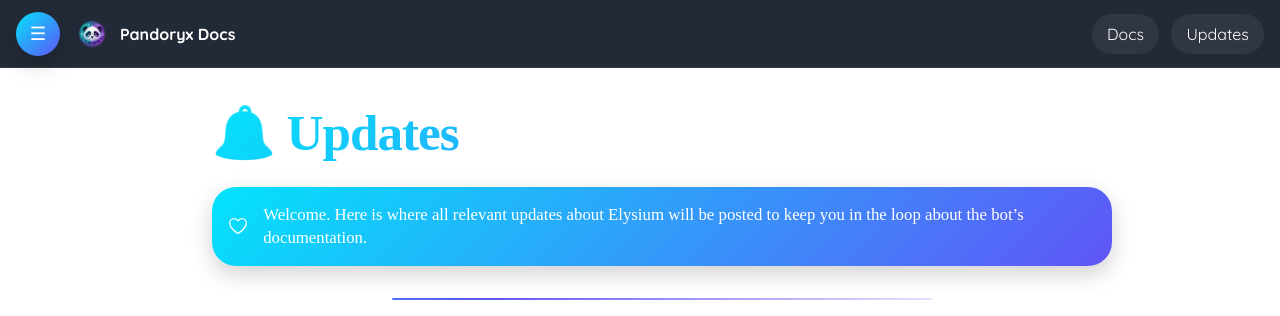
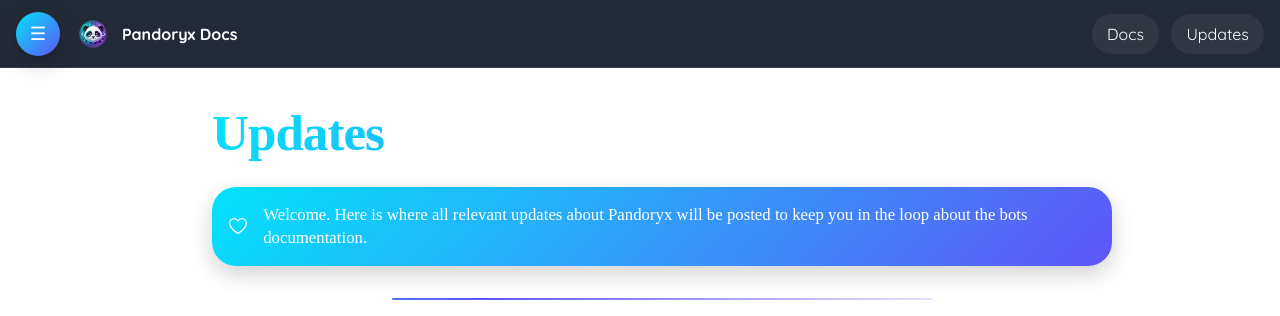
Before and after one commit to asteriasmoons/pandoryxdocs, a Next.js app: page /updates in a window 1280 px wide. Shown: the top 316 px of the page. Built offline with nearby package versions, Linux system fonts and the light colour scheme; a web font is replaced by a local one.

Commit message:
new content page

```diff
--- a/app/updates/content.mdx
+++ b/app/updates/content.mdx
@@ -1,16 +1,13 @@
-# 🔔 Updates
+# Updates
 
 <div className="alert info">
-  Welcome. Here is where all relevant updates about Elysium will be posted to keep you in
-  the loop about the bot’s documentation.
+Welcome. Here is where all relevant updates about Pandoryx will be posted to keep you in the loop about the bots documentation.
 </div>
 
 <hr className="md-divider-gradient" />
 
-`2025-08-18`
-> Bot documentation is being built each day starting today. End date cannot be
-determined but this place serves for announcements regarding which commands have yet to
-be published. Thank you for being patient with us!
+`2025-16-08`
+> Documentation is almost complete save for the bump reminder commands, autoreact commands, starboard commands and autoforum commands. This will be updated once those are posted. Thank you.
 
-`2026-03-31`
-> Bot documentation has recently changed from one site to another. This decision was made because docusaurus was very limiting on customization. The documentation content will be updated a little bit as well to be less vague and more concise. I hope you all can bare with me while I get all of the pages updated. Thank you lovelies!
+`2025-23-08`
+> The documentation is now complete. Feel free to use this site as a reference for when you are using the bot.. For questions please visit our [**Support Server**](https://discord.gg/jS5eTjhK7R). Thank you for using Pandoryx bot!
--- a/src/components/DocsRoot.tsx
+++ b/src/components/DocsRoot.tsx
@@ -153,8 +153,8 @@
         <div className="pan-root-header-brand">
           <Image
             src="/img/logo.png"
-            width={32}
-            height={32}
+            width={34}
+            height={34}
             alt="Pandoryx"
             unoptimized
           />
```
Also changed, not shown: 1 other file (tests, documents, lock files or other folders).
